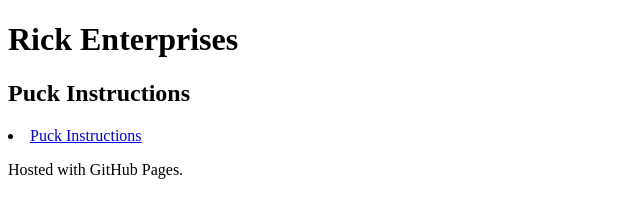
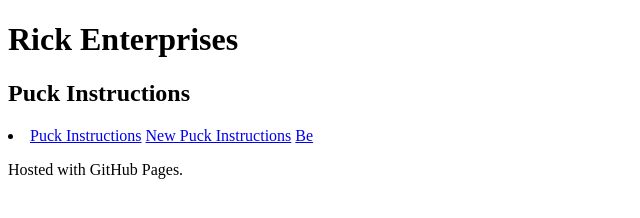
Before and after one commit to rikkugon/rikkugon.github.io, a plain HTML site: page index.html in a window 1280 px wide. Shown: the whole page, without its empty margins (0-640 px from the left). Drawn offline with Linux system fonts and the light colour scheme.

Commit message:
Manual for newer nylon pucks

```diff
--- a/index.html
+++ b/index.html
@@ -5,6 +5,8 @@
         <h2>Puck Instructions</h2>
         <li>
             <a href="Puck Instructions.pdf">Puck Instructions</a>
+            <a href="New Puck Instructions.pdf">New Puck Instructions</a>
+            <a href="Belt Hook Kit Instructions">Be</a>
             </li>
         <p>Hosted with GitHub Pages.</p>
     </body>
```
Also changed, not shown: 2 other files.
